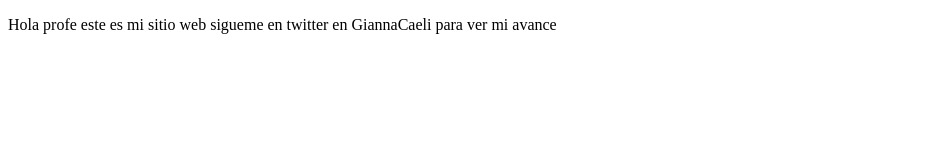
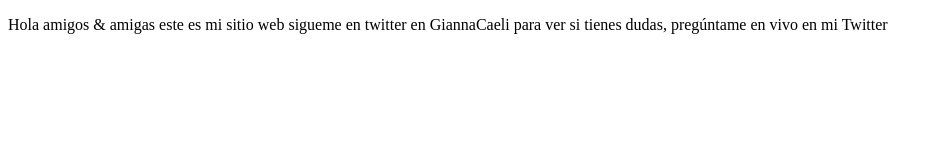
Before and after one commit to MaElmoon39/proyectoDemoCursoPrework, a plain HTML site: page index.html in a window 1280 px wide. Shown: the whole page, without its empty margins (0-939 px from the left). Drawn offline with Linux system fonts and the light colour scheme.

Commit message:
cambios agregamos sitio de Twitter

```diff
--- a/index.html
+++ b/index.html
@@ -8,9 +8,9 @@
 </head>
 <body>
     <p>
-        Hola profe este es mi sitio web
+        Hola amigos & amigas este es mi sitio web
         sigueme en twitter en GiannaCaeli para ver
-        mi avance
+        si tienes dudas, pregúntame en vivo en mi Twitter
     </p>
 </body>
 </html>
```
